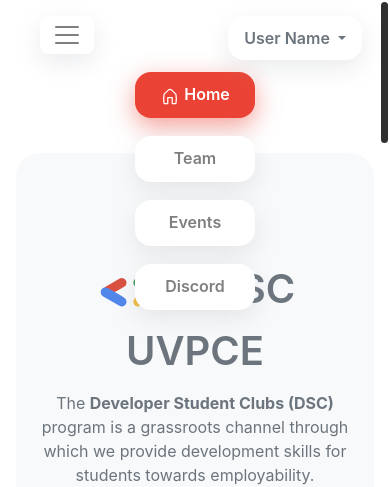
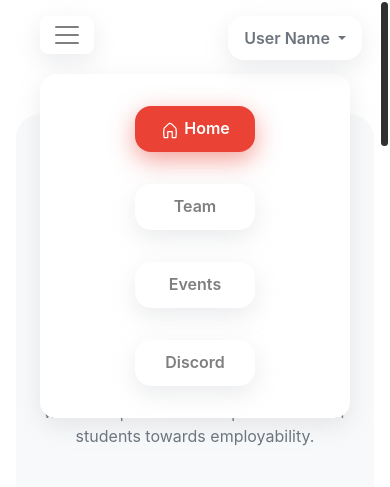
Before and after one commit to HarshDhakate/DSC, a plain HTML site: page index.html in a window 390 px wide. Both pictures are taken after a click on the button "Toggle navigation". Shown: the top 487 px of the page. Drawn offline with nearby package versions, Linux system fonts and the light colour scheme.

Commit message:
Improved Navbar UX

```diff
--- a/assets/css/style.css
+++ b/assets/css/style.css
@@ -20,7 +20,13 @@ body {
 }
 
 .content {
-    padding-top: 110px;
+    padding-top: 80px;
+}
+
+@media screen and (min-width: 1200px) {
+    .content {
+        padding-top: 110px;
+    }
 }
 
 ::-webkit-scrollbar {
@@ -672,3 +678,19 @@ nav {
     background-size: 90% 90%;
     background-position: 70px 40px;
 }
+
+.collapse {
+    opacity: 1;
+    background-color: var(--Primary-color);
+    margin-top: 20px;
+    box-shadow: rgba(149, 157, 165, 0.2) 0px 8px 24px;
+}
+
+@media screen and (min-width: 1200px) {
+    .collapse {
+        opacity: 1!important;
+        margin-top: 0px;
+        background-color: transparent;
+        box-shadow: none!important;
+    }
+}
--- a/index.html
+++ b/index.html
@@ -74,27 +74,27 @@
                 </div>
             </div>
 
-            <button class="navbar-toggler bg-primary-mobile border-0 shadow-1-mobile border-8" type="button" aria-controls="navbarNav" data-toggle="collapse" data-target="#navbarNav" aria-expanded="false" aria-label="Toggle navigation">
+            <button class="navbar-toggler bg-primary-mobile border-0 shadow-1-mobile border-8" type="button" aria-controls="navbarNav" data-toggle="collapse" data-target="#navbarNav" aria-expanded="false" aria-label="Toggle navigation" id="navbar-toggler">
               <span class="navbar-toggler-icon bg-primary"></span>
             </button>
-            <div class="collapse navbar-collapse" id="navbarNav">
-                <ul class="navbar-nav mx-auto px-5 text-center">
-                    <li class="nav-item active mx-auto mx-lg-2 smooth-transition-2">
+            <div class="collapse navbar-collapse smooth-transition border-16" id="navbarNav">
+                <ul class="navbar-nav mx-auto px-5 text-center py-lg-0 py-3">
+                    <li class="nav-item active mx-auto mx-lg-2 smooth-transition-2 my-3">
                         <a class="nav-link bg-red-active bg-white shadow-1 border-16 font-weight-600 smooth-transition shadow-red-hover bg-red-hover fg-primary-hover" href="#">
                             <svg class="icon" height="20" viewBox="0 0 24 24" fill="none" xmlns="http://www.w3.org/2000/svg">
                             <path fill-rule="evenodd" clip-rule="evenodd" d="M13.5578 5.53423C12.6873 4.69887 11.3127 4.69887 10.4422 5.53423L5.81574 9.97357C5.70239 10.0823 5.62614 10.224 5.5978 10.3785C5.04367 13.4004 5.00277 16.494 5.47681 19.5295L5.58933 20.25H8.56579V14.0387C8.56579 13.6244 8.90158 13.2887 9.31579 13.2887H14.6842C15.0984 13.2887 15.4342 13.6244 15.4342 14.0387V20.25H18.4107L18.5232 19.5295C18.9972 16.494 18.9563 13.4004 18.4022 10.3785C18.3739 10.224 18.2976 10.0823 18.1843 9.97357L13.5578 5.53423ZM9.40363 4.45191C10.8546 3.05965 13.1454 3.05965 14.5964 4.45191L19.2228 8.89125C19.5634 9.21804 19.7925 9.64373 19.8776 10.108C20.4621 13.2956 20.5053 16.559 20.0052 19.7609L19.8245 20.9184C19.7497 21.3971 19.3374 21.75 18.8529 21.75H14.6842C14.27 21.75 13.9342 21.4142 13.9342 21V14.7887H10.0658V21C10.0658 21.4142 9.73 21.75 9.31579 21.75H5.14706C4.66258 21.75 4.25029 21.3971 4.17554 20.9184L3.99478 19.7609C3.49473 16.559 3.53788 13.2956 4.12241 10.108C4.20754 9.64373 4.43662 9.21804 4.77719 8.89125L9.40363 4.45191Z"/>
                             </svg> Home
                         </a>
                     </li>
-                    <li class="nav-item mx-auto mx-lg-2 smooth-transition" onclick="DisplayMsg(1,'Please Wait!', 'We Are Working On It', 0, 'b')">
+                    <li class="nav-item mx-auto mx-lg-2 smooth-transition my-3" onclick="DisplayMsg(1,'Please Wait!', 'We Are Working On It', 0, 'b')">
                         <a class="nav-link bg-blue-active bg-white shadow-1 border-16 font-weight-600 smooth-transition shadow-blue-hover bg-blue-hover fg-primary-hover" href="#!">Team</a>
                     </li>
 
                     <a onclick="ToogleMenu()" class="cursor-pointer center-Icon shadow-1 border-50 bg-white p-2 mx-3 smooth-transition d-none d-lg-inline"><svg xmlns="http://www.w3.org/2000/svg" height="60" viewBox="0 0 816 816"><rect width="816" height="816" fill="none"/><path d="M66.9,394.2c5.6-22.3,20.7-35.3,41.9-42.2,15.7-7,30.6-4.6,44.8,4.2,26.4,16.2,57.6,25.1,78.2,50.4l101.6,60.1c32.5,19.3,42.8,50.9,26.1,79.6s-48.2,35-80.1,16.9C217.7,528.3,156.5,492.5,95,457.3c-14.4-8.3-24.1-20-28.1-36.2" transform="translate(0.3 0.3)" fill="#5186eb"/><path d="M748.5,410.6c-1.6,28-17.9,44.3-43.5,52.7-9.1,3.2-18.8,7.1-27.9,3.1-34-15-67.9-30.6-94.7-57.6-33.7-20-67.5-40-101.1-60.1s-43.3-50.5-27.2-79.2,48.7-35.7,82.1-16.8c59.2,33.6,117.9,68.1,177.1,101.7,22.2,12.7,36.8,29.3,35.2,56.2" transform="translate(0.3 0.3)" fill="#45995e"/><path d="M231.8,406.6c-24.5-13.6-49.2-26.7-73.2-41.1-15.6-9.3-31.7-14.6-49.8-13.5,59.5-34.9,118.6-70.6,178.9-104.2,26.6-14.9,58.3-3.3,72.4,22.4s6.7,58.1-21.3,75.1C303.6,366.6,267.5,386.2,231.8,406.6Z" transform="translate(0.3 0.3)" fill="#d95040"/><path d="M582.4,408.8c23.6,13.1,47.8,25.4,70.8,39.5,16.2,9.9,32.9,15.8,51.8,15-58.7,34.5-117.1,69.6-176.3,103.2-27,15.2-58,5.8-73.5-19.4s-9.4-58.5,18.1-75.6C508.9,449.4,546,429.6,582.4,408.8Z" transform="translate(0.3 0.3)" fill="#f0bb41"/></svg></a>
-                    <li class="nav-item mx-auto mx-lg-2 smooth-transition" onclick="DisplayMsg(1,'Please Wait!', 'We Are Working On It', 0, 'b')">
+                    <li class="nav-item mx-auto mx-lg-2 smooth-transition my-3" onclick="DisplayMsg(1,'Please Wait!', 'We Are Working On It', 0, 'b')">
                         <a class="nav-link bg-green-active bg-white shadow-1 border-16 font-weight-600 smooth-transition shadow-green-hover bg-green-hover fg-primary-hover" href="#!">Events</a>
                     </li>
-                    <li class="nav-item mx-auto mx-lg-2 smooth-transition">
+                    <li class="nav-item mx-auto mx-lg-2 smooth-transition my-3">
                         <a class="nav-link bg-yellow-active bg-white shadow-1 border-16 font-weight-600 smooth-transition shadow-yellow-hover bg-yellow-hover fg-primary-hover" href="https://discord.gg/suZdhc4xwH">Discord</a>
                     </li>
                 </ul>
```
